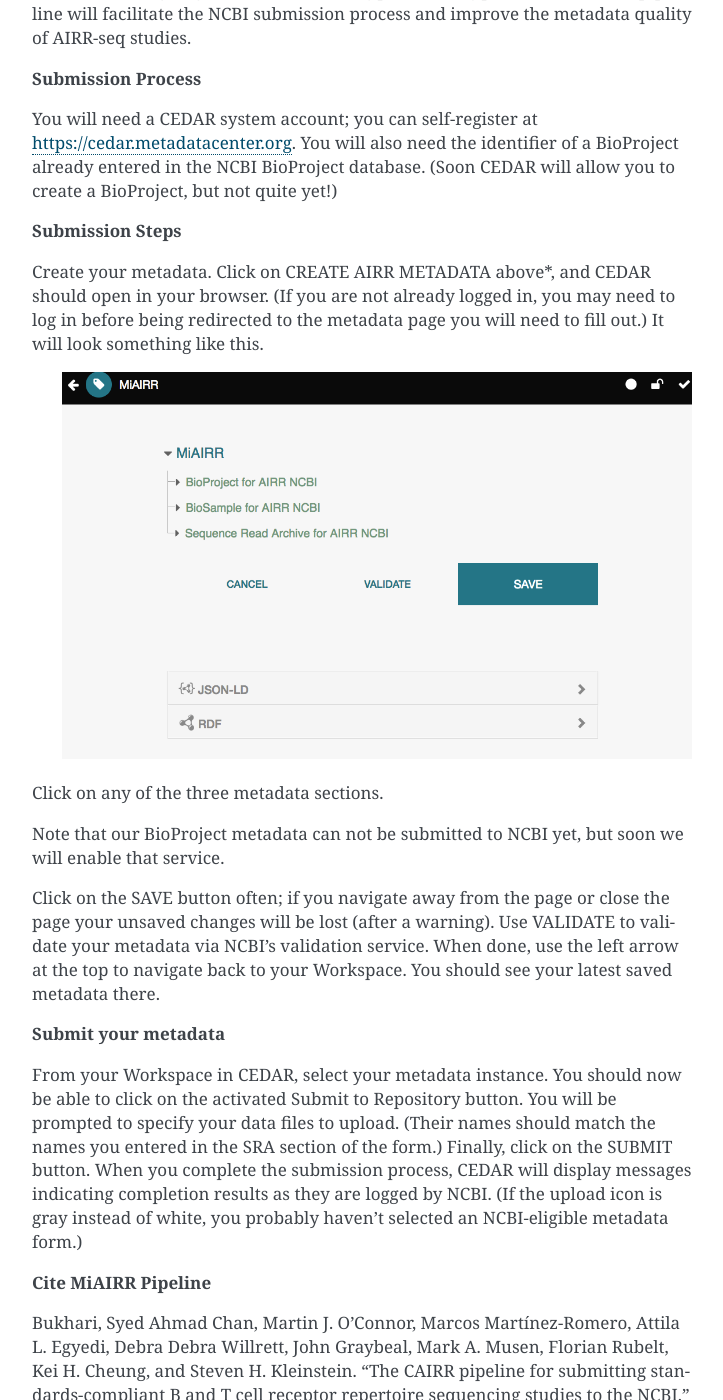
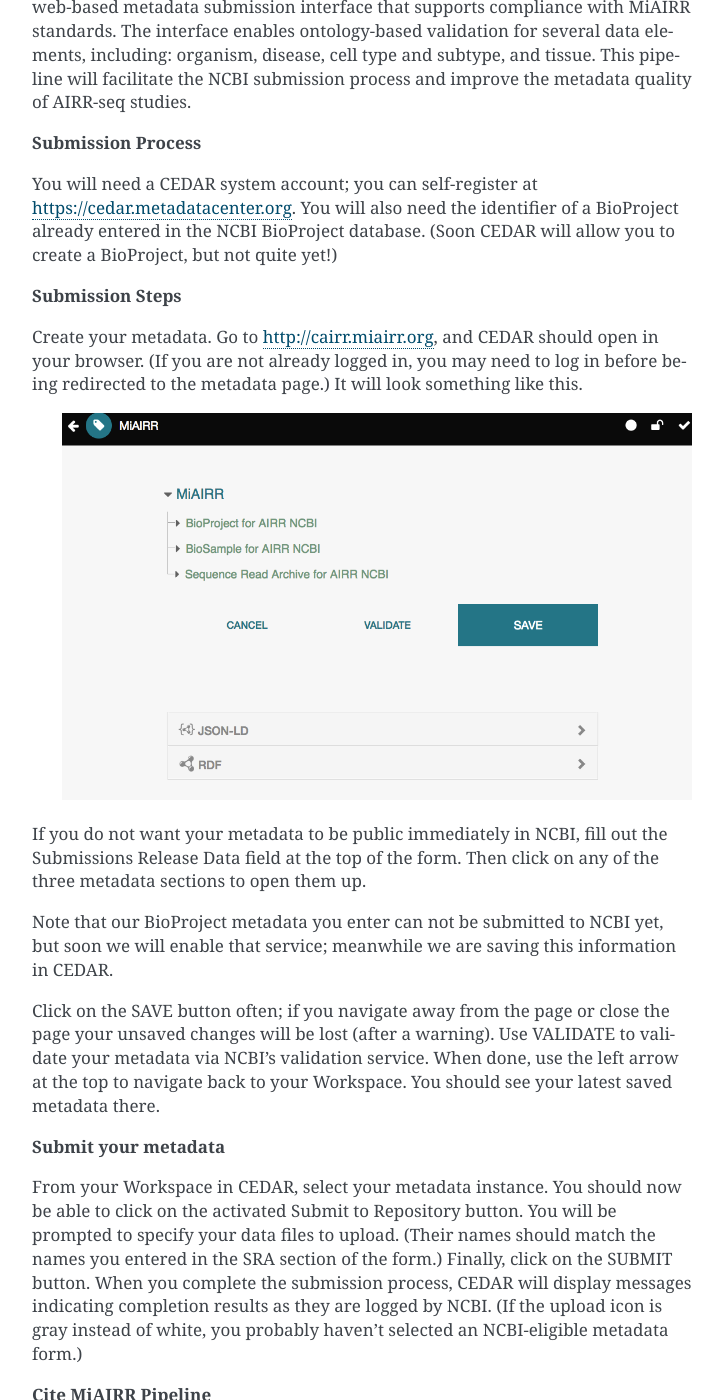
Before and after one commit to airr-community/airr-standards, a Sphinx documentation site: the page built from docs/cairr/overview.rst, in a window 1280 px wide and 1400 px high, scrolled down 1862 px. Shown: the whole window, without its empty margins (388-1111 px from the left). Built offline with Sphinx 7.4.7, drawn with Linux system fonts in a browser that asks for light colours; pages that are not in the unit, such as notebooks, are missing from menus; some of the changed text lies outside the part shown.

Commit message:
several fixes for actual CEDAR and template ops

```diff
--- a/docs/cairr/overview.rst
+++ b/docs/cairr/overview.rst
@@ -13,7 +13,7 @@
         <iframe src="https://www.youtube.com/embed/Db5WqHUgpOI?ecver=1" frameborder="0" allowfullscreen style="position: absolute; top: 0; left: 0; width: 100%; height: 100%;"></iframe>
     </div>
 
-1- Click on the CREATE AIRR METADATA link below this paragraph—create an account/log in to CEDAR if you need to.
+1- Go to http://cairr.miairr.org to start a metadata instance. Create an account/log in to CEDAR if you need to.
 
 2- Fill out your metadata.
 
@@ -30,6 +30,8 @@
 
 **CREATE AIRR METADATA**
 
+Clicking on the following link will open up a metadata form in CEDAR for you to enter your AIRR metadata.
+
 http://cairr.miairr.org
 
 For more details, read on.
@@ -44,15 +46,15 @@
 
 **Submission Steps**
 
-Create your metadata. Click on CREATE AIRR METADATA above*, and CEDAR should open in your browser. (If you are not already logged in, you may need to log in before being redirected to the metadata page you will need to fill out.) It will look something like this.
+Create your metadata. Go to http://cairr.miairr.org, and CEDAR should open in your browser. (If you are not already logged in, you may need to log in before being redirected to the metadata page.) It will look something like this.
 
 
    .. image:: ./images/miairr_cedartemplate.png
 
 
-Click on any of the three metadata sections.
+If you do not want your metadata to be public immediately in NCBI, fill out the Submissions Release Data field at the top of the form. Then click on any of the three metadata sections to open them up.
 
-Note that our BioProject metadata can not be submitted to NCBI yet, but soon we will enable that service.
+Note that our BioProject metadata you enter can not be submitted to NCBI yet, but soon we will enable that service; meanwhile we are saving this information in CEDAR.
 
 Click on the SAVE button often; if you navigate away from the page or close the page your unsaved changes will be lost (after a warning). Use VALIDATE to validate your metadata via NCBI’s validation service. When done, use the left arrow at the top to navigate back to your Workspace. You should see your latest saved metadata there.
 
```
